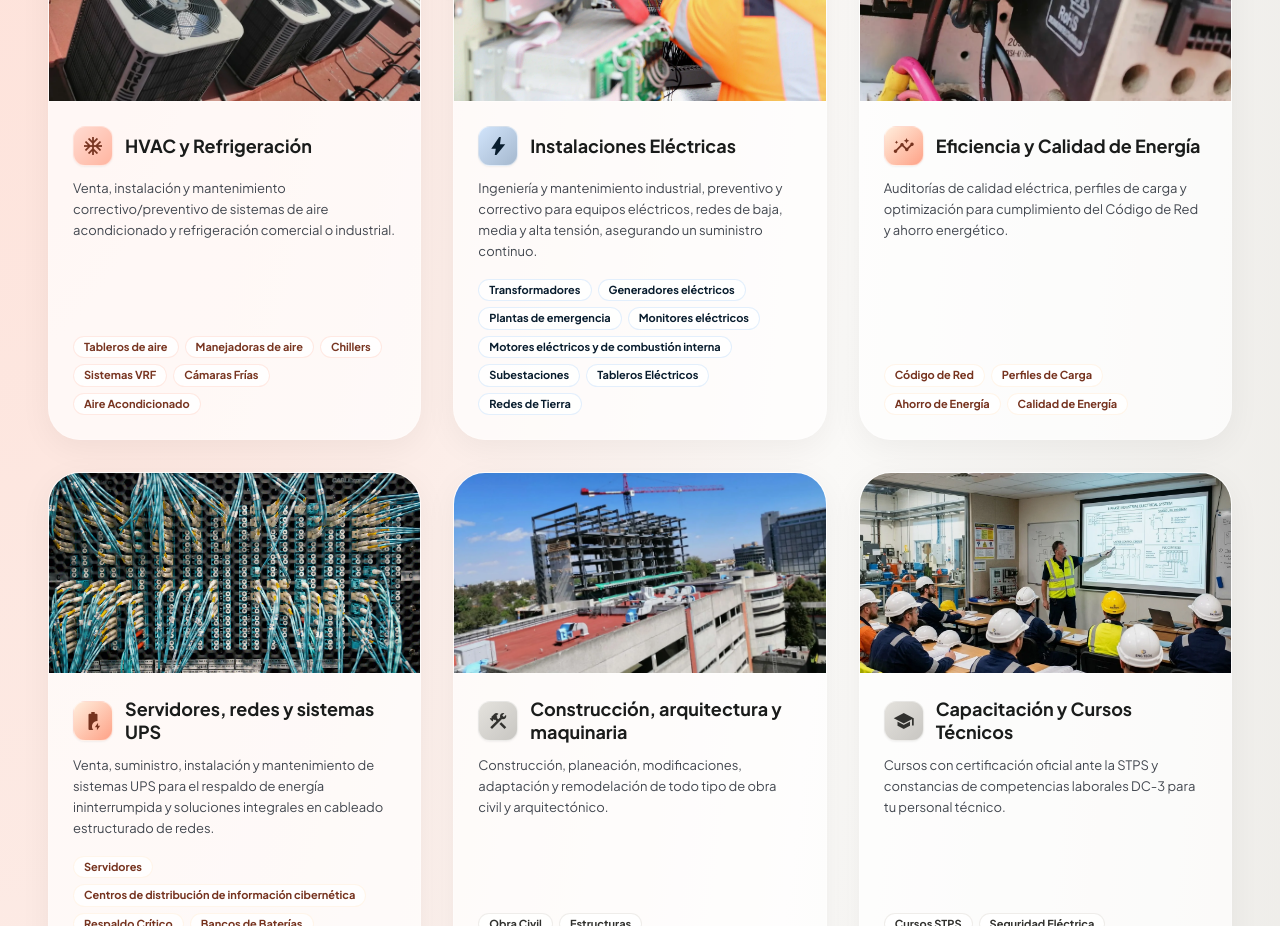
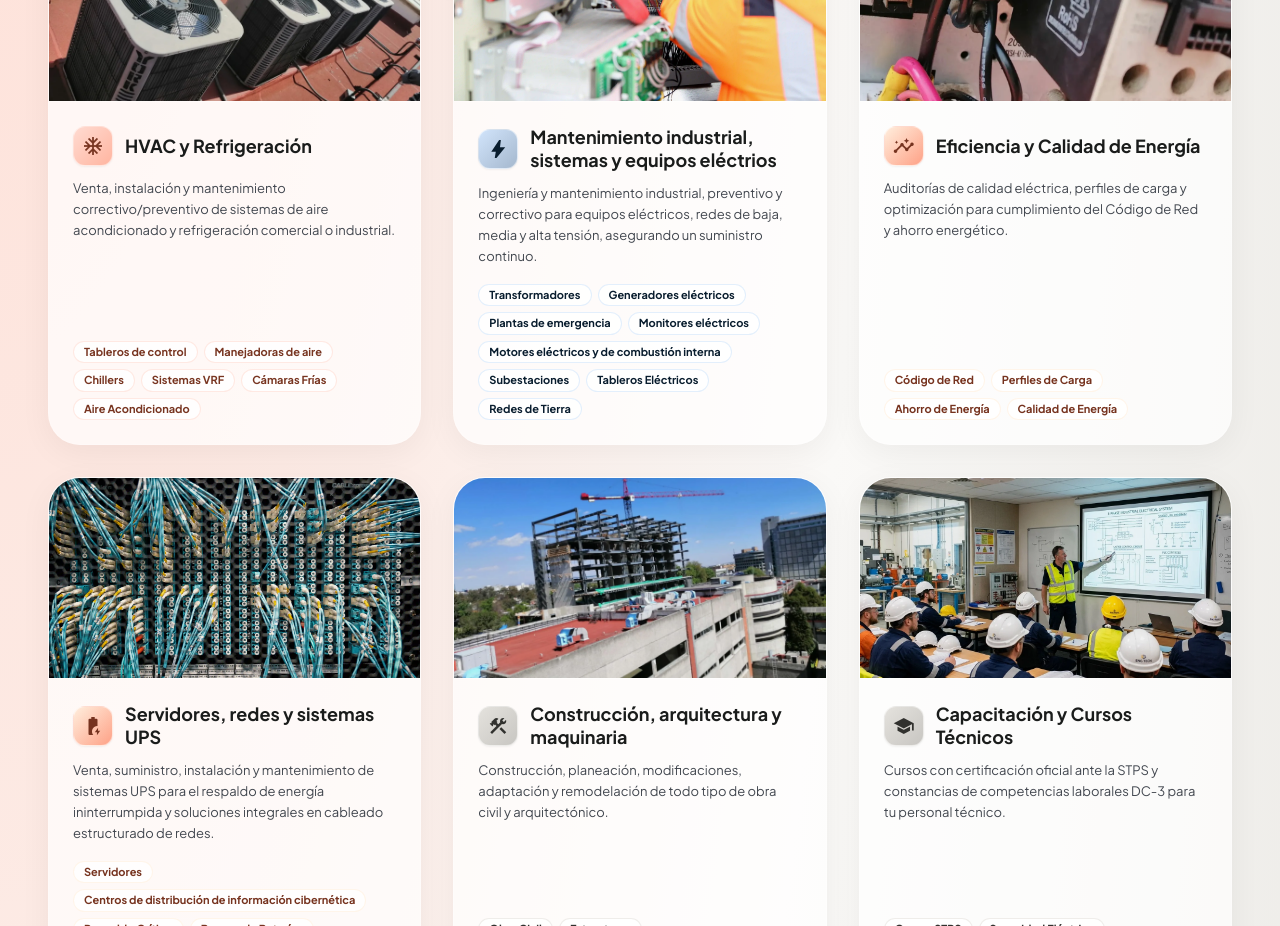
Before and after one commit to irvingm45/mite-page, a React (Vite) app: page / in a window 1280 px wide. Shown: the part 1140-2066 px from the top of the page. Built offline with nearby package versions, Linux system fonts and the light colour scheme.

Commit message:
fix: ultima modificacion

```diff
--- a/src/App.tsx
+++ b/src/App.tsx
@@ -286,7 +286,7 @@ export default function App() {
                   </p>
                 </div>
                 <div className="flex flex-wrap gap-1.5 mt-auto">
-                  {["Tableros de aire", "Manejadoras de aire", "Chillers", "Sistemas VRF", "Cámaras Frías", "Aire Acondicionado"].map((tag) => (
+                  {["Tableros de control", "Manejadoras de aire", "Chillers", "Sistemas VRF", "Cámaras Frías", "Aire Acondicionado"].map((tag) => (
                     <span key={tag} className="bg-white/80 text-[#783521] text-[10px] md:text-[11px] font-bold px-2.5 py-0.5 rounded-full border border-[#ffdbd1]/60 shadow-xs">
                       {tag}
                     </span>
@@ -312,7 +312,7 @@ export default function App() {
                     <div className="w-10 h-10 bg-gradient-to-br from-[#d1e4fb] to-[#a5b8ce] rounded-xl flex items-center justify-center text-[#091d2e] border border-white/50 shadow-sm shrink-0">
                       <span className="material-symbols-outlined text-[22px] icon-fill">bolt</span>
                     </div>
-                    <h3 className="font-headline-sm text-[16px] md:text-[18px] text-on-surface font-bold leading-tight">Instalaciones Eléctricas</h3>
+                    <h3 className="font-headline-sm text-[16px] md:text-[18px] text-on-surface font-bold leading-tight">Mantenimiento industrial, sistemas y equipos eléctrios</h3>
                   </div>
                   <p className="font-body-sm text-[12px] md:text-[13px] text-on-surface-variant leading-relaxed mb-4">
                     Ingeniería y mantenimiento industrial, preventivo y correctivo para equipos eléctricos, redes de baja, media y alta tensión, asegurando un suministro continuo.
```
